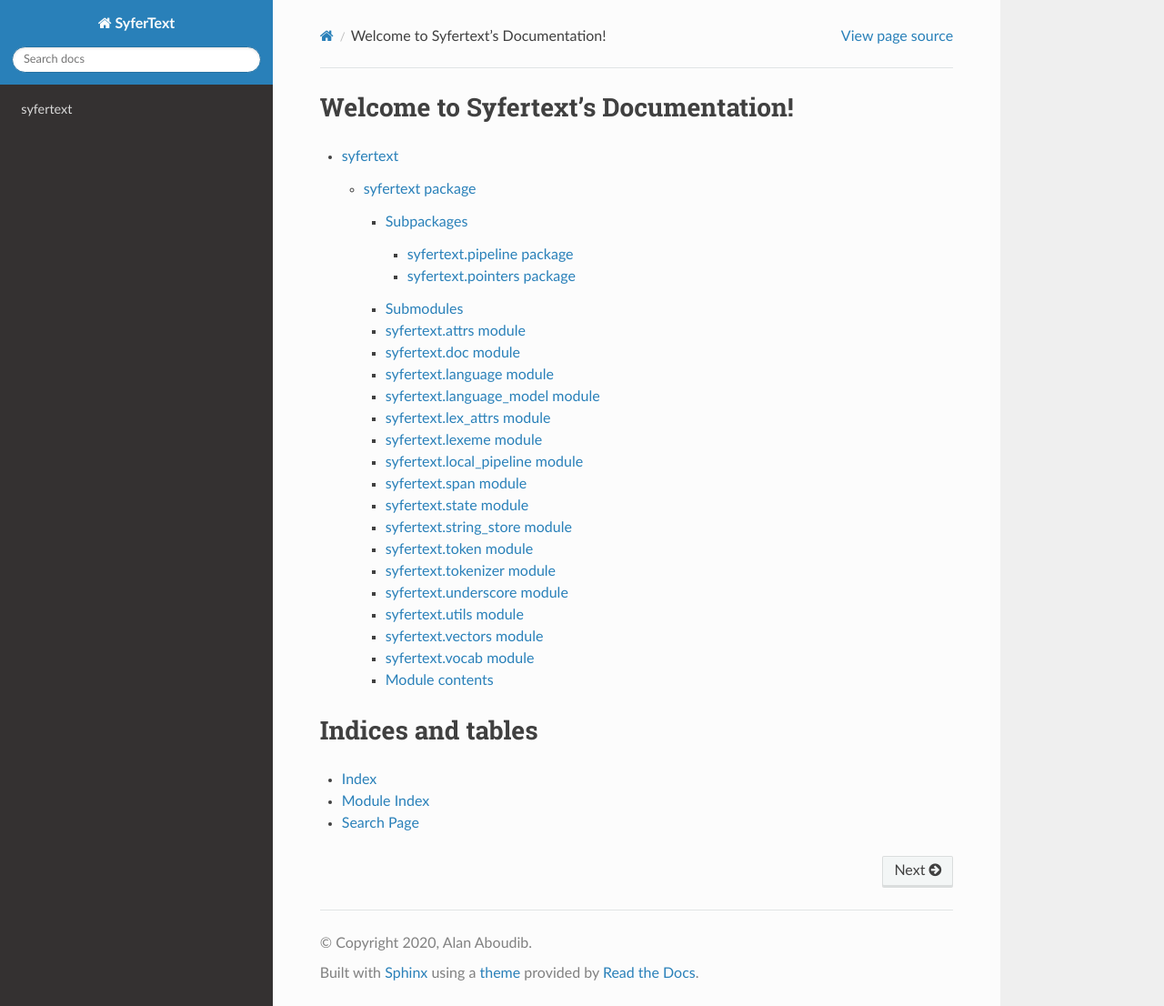
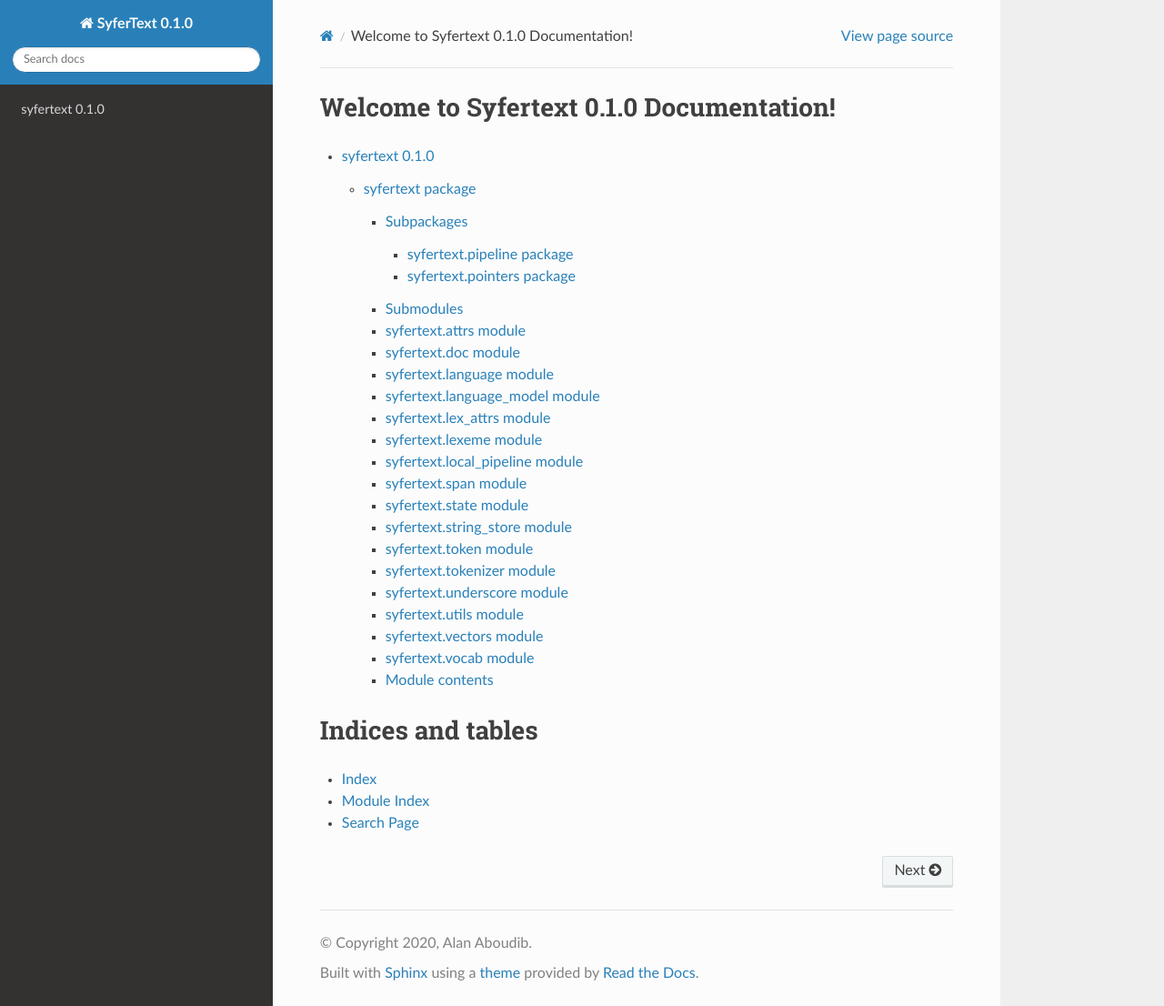
Before and after one commit to OpenMined/SyferText, a Sphinx documentation site: the page built from docs/source/index.rst, in a window 1280 px wide and 1106 px high. Shown: the whole window at 91% size. Built offline with Sphinx 7.4.7 and the Read the Docs theme 2.0.0, drawn with Linux system fonts in a browser that asks for light colours.

Commit message:
Version added

```diff
--- a/docs/source/conf.py
+++ b/docs/source/conf.py
@@ -19,7 +19,7 @@ sys.setrecursionlimit(1500)
 
 # -- Project information -----------------------------------------------------
 
-project = "SyferText"
+project = "SyferText 0.1.0"
 copyright = "2020, Alan Aboudib"
 author = "Alan Aboudib"
 
--- a/docs/source/index.rst
+++ b/docs/source/index.rst
@@ -3,7 +3,7 @@
    You can adapt this file completely to your liking, but it should at least
    contain the root `toctree` directive.
 
-Welcome to Syfertext's Documentation!
+Welcome to Syfertext 0.1.0 Documentation!
 =====================================================
 
 .. toctree::
--- a/docs/source/modules.rst
+++ b/docs/source/modules.rst
@@ -1,5 +1,5 @@
-syfertext
-=========
+syfertext 0.1.0
+=================
 
 .. toctree::
    :maxdepth: 4
```
Also changed, not shown: 1 other file.
